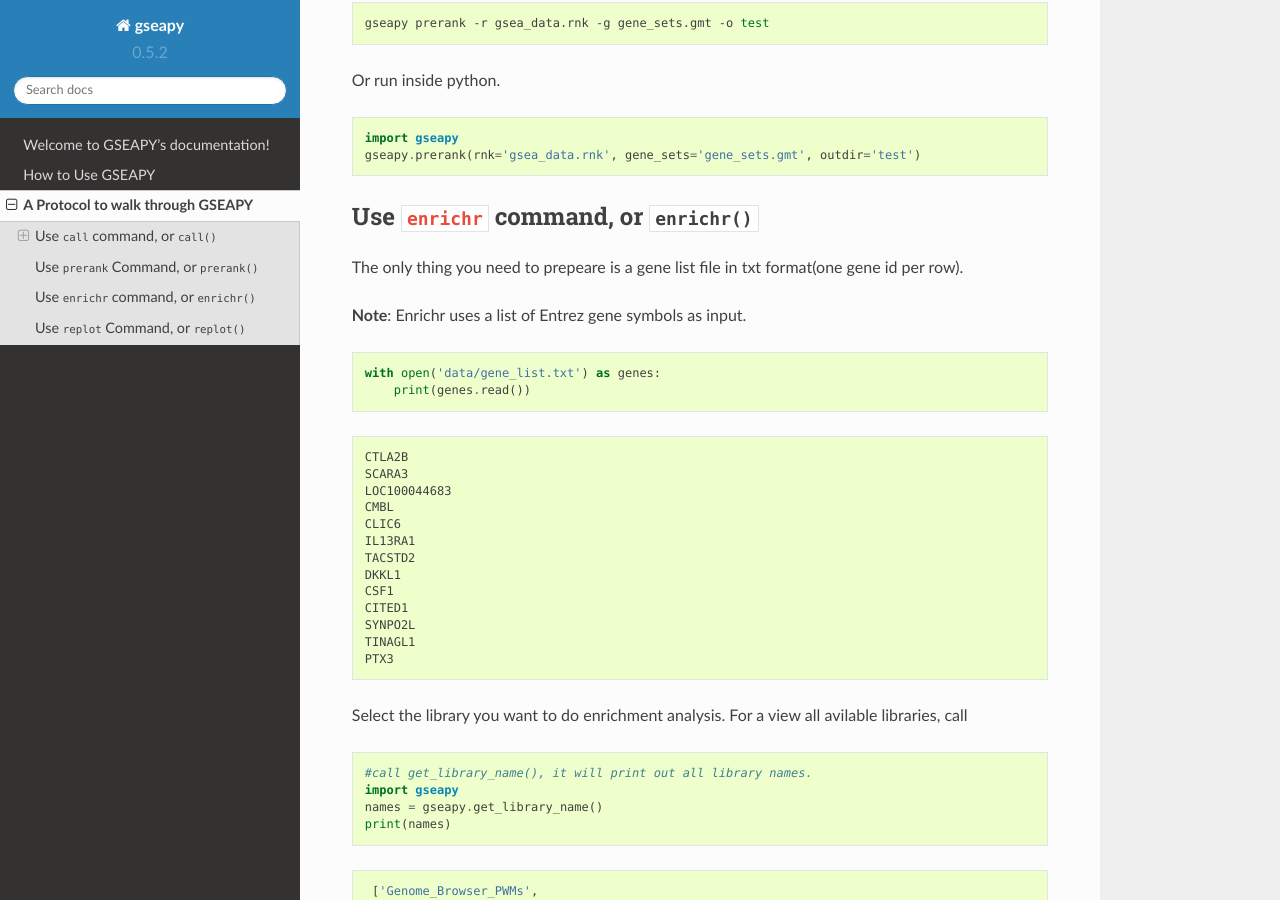
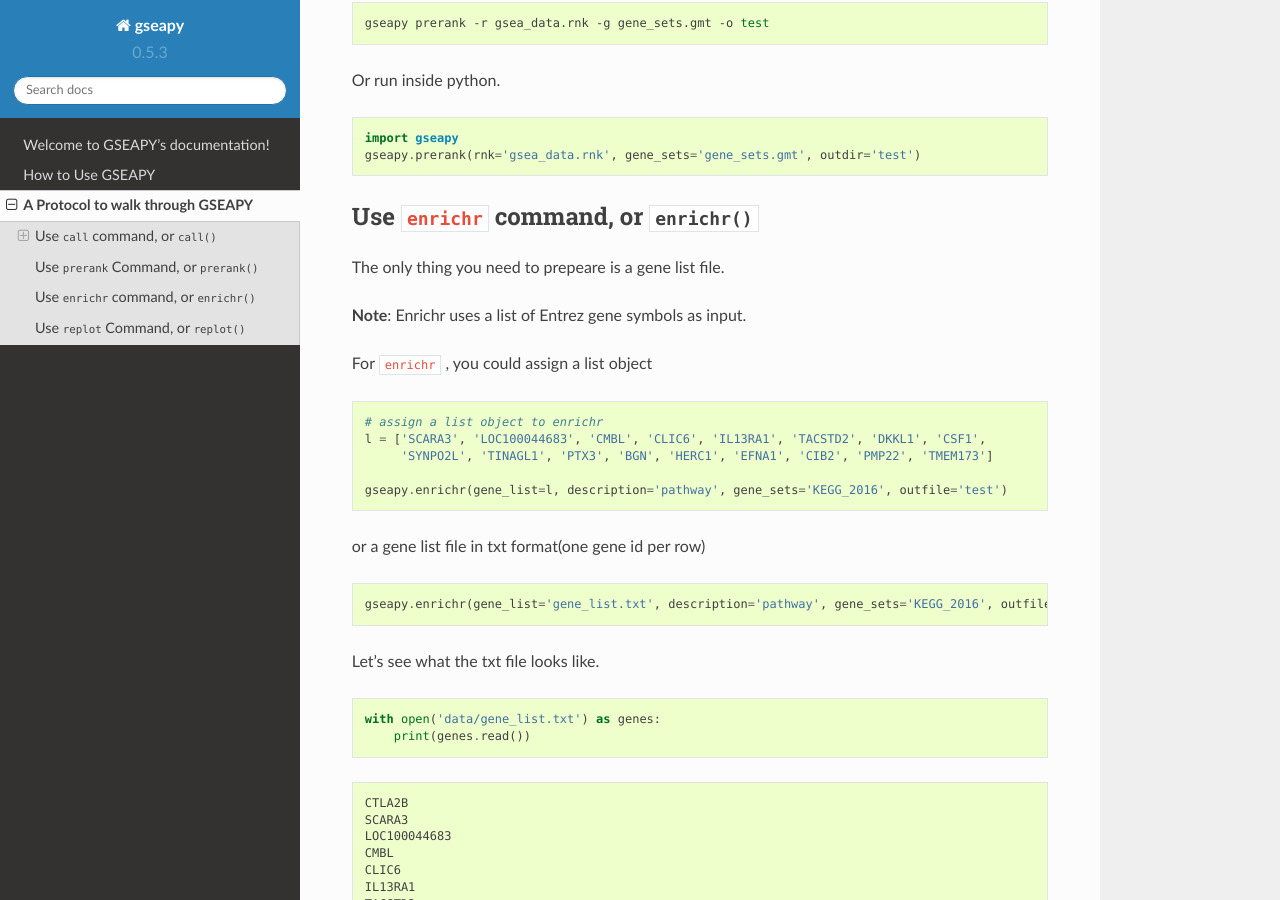
Before and after one commit to zqfang/GSEApy, a Sphinx documentation site: the page built from docs/gseapy_tutorial.rst, in a window 1280 px wide and 900 px high, scrolled down 2314 px. Built offline with Sphinx 7.4.7 and the Read the Docs theme 2.0.0, drawn with Linux system fonts in a browser that asks for light colours.

Commit message:
move to 0.5.3

```diff
--- a/docs/conf.py
+++ b/docs/conf.py
@@ -58,9 +58,9 @@ author = 'Zhuoqing Fang'
 # built documents.
 #
 # The short X.Y version.
-version = '0.5.2'
+version = '0.5.3'
 # The full version, including alpha/beta/rc tags.
-release = '0.5.2'
+release = '0.5.3'
 
 # The language for content autogenerated by Sphinx. Refer to documentation
 # for a list of supported languages.
--- a/docs/gseapy_tutorial.rst
+++ b/docs/gseapy_tutorial.rst
@@ -220,15 +220,37 @@ Or run inside python.
 Use ``enrichr`` command, or :func:`enrichr`
 ===============================================================
 
-The only thing you need to prepeare is a gene list file in txt format(one gene id per row).
+The only thing you need to prepeare is a gene list file.
 
 **Note**: Enrichr uses a list of Entrez gene symbols as input.
 
+
+For ``enrichr`` , you could assign a list object
+
 .. code:: python
 
-       with open('data/gene_list.txt') as genes:
-           print(genes.read())
+    # assign a list object to enrichr
+    l = ['SCARA3', 'LOC100044683', 'CMBL', 'CLIC6', 'IL13RA1', 'TACSTD2', 'DKKL1', 'CSF1',
+         'SYNPO2L', 'TINAGL1', 'PTX3', 'BGN', 'HERC1', 'EFNA1', 'CIB2', 'PMP22', 'TMEM173']
 
+    gseapy.enrichr(gene_list=l, description='pathway', gene_sets='KEGG_2016', outfile='test')
+
+
+
+
+or a gene list file in txt format(one gene id per row)
+
+.. code:: python
+
+   gseapy.enrichr(gene_list='gene_list.txt', description='pathway', gene_sets='KEGG_2016', outfile='test')
+
+
+Let's see what the txt file looks like.
+
+.. code:: python
+
+    with open('data/gene_list.txt') as genes:
+        print(genes.read())
 
 .. code:: python
 
@@ -366,6 +388,7 @@ call
 
 
 
+
 for for details, please track the offical links: http://amp.pharm.mssm.edu/Enrichr/
 
 
--- a/setup.py
+++ b/setup.py
@@ -8,7 +8,7 @@ def readme():
         return f.read()
 
 setup(name='gseapy',
-      version='0.5.2a',
+      version='0.5.3',
       description='Gene Set Enrichment Analysis in Python',
       long_description=readme(),
       classifiers=[
```
Also changed, not shown: README.rst (+14 -3 lines), 2 other files.
